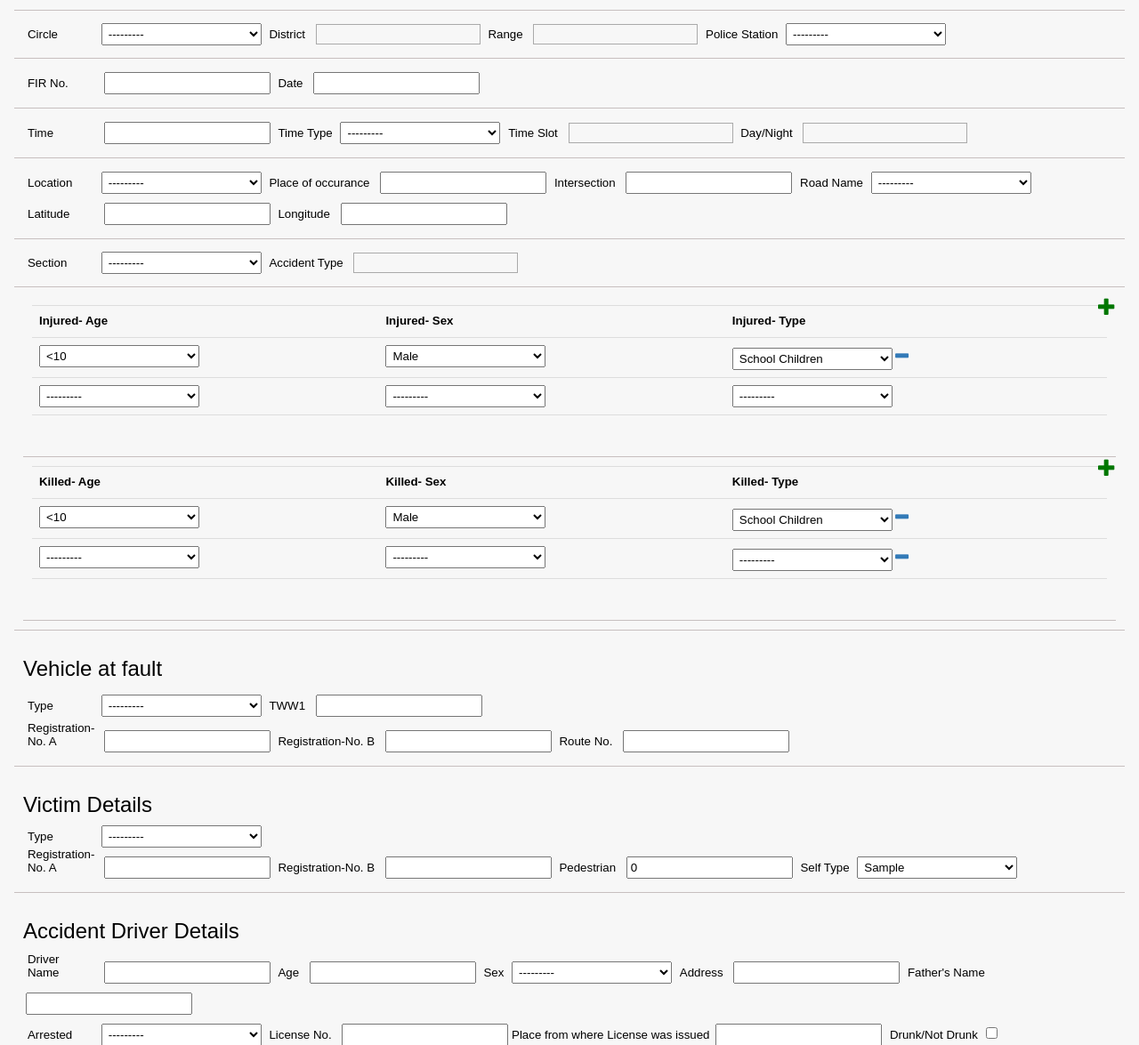
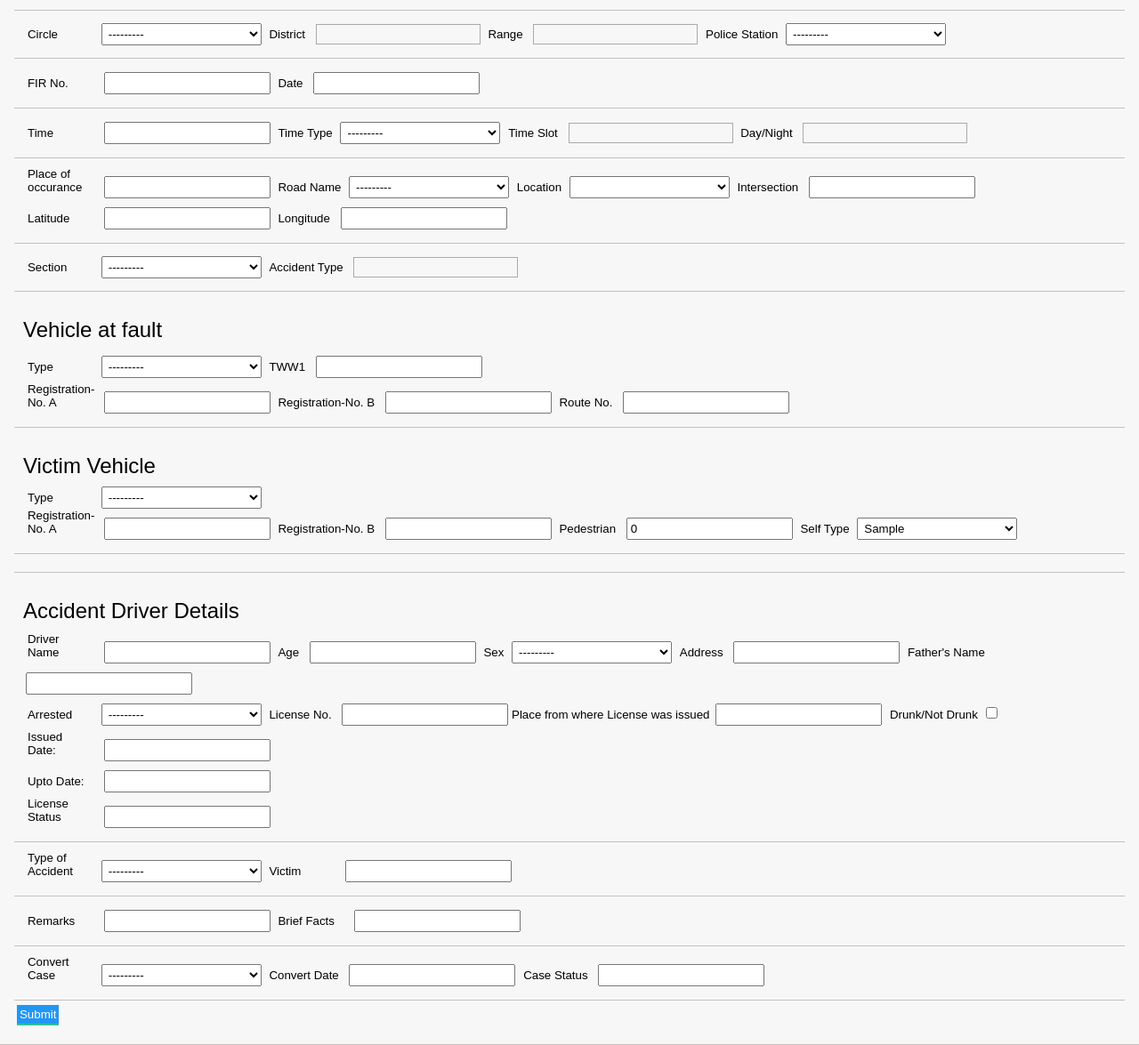
Before and after one commit to arushibutan11/AMS, a Django app: page /fir/ in a window 1280 px wide. Shown: the part 161-1336 px from the top of the page at 89% size. Run offline with Django 3.2, Linux system fonts and the light colour scheme; tables that the repository leaves empty hold one stand-in row (values such as "Sample post"); parts of the project's set-up code (start-up, migrations or seed data) failed here and were passed over; some libraries are stand-ins or nearby versions.

Commit message:
Fixed model/form issues

```diff
--- a/fir/forms.py
+++ b/fir/forms.py
@@ -8,7 +8,7 @@ import datetime
 
 class FirForm(forms.ModelForm):
     DATE_OCC = forms.DateField(required = False,
-        widget=SelectDateWidget(years=range(datetime.date.today().year - 10, datetime.date.today().year + 10)),
+        widget=SelectDateWidget(years=range(datetime.date.today().year - 1, datetime.date.today().year + 10)),
         )
     dri_lic_date_issu= forms.DateField(required=False, input_formats = settings.DATE_INPUT_FORMATS,
         widget=SelectDateWidget(years=range(datetime.date.today().year - 10, datetime.date.today().year + 10)),
--- a/fir/models.py
+++ b/fir/models.py
@@ -297,7 +297,7 @@ class details(models.Model):
         auto_choose=True,
         sort=True)
 
-    FIRNO = models.PositiveIntegerField( validators=[MaxValueValidator(9999), MinValueValidator(0)])
+    FIRNO = models.PositiveIntegerField( validators=[MaxValueValidator(9999), MinValueValidator(1)])
 
     SECTION = models.ForeignKey(sections)
 
--- a/templates/details_form.html
+++ b/templates/details_form.html
@@ -16,7 +16,9 @@ function setreadonly() {
 $('#id_DIST, #id_ACC_ID,#id_FN, #id_MONTH, #id_YEAR, #id_RNG, #id_TIME_SLOT, #id_DAY_NIGHT, #id_ACCTYPE ').prop('readonly', true);
 $('#id_DIST, #id_ACC_ID,#id_FN, #id_MONTH, #id_YEAR, #id_RNG, #id_TIME_SLOT, #id_DAY_NIGHT, #id_ACCTYPE ').css({"background-color": "rgb(247, 247, 247)"});
 $('#id_DIST, #id_ACC_ID,#id_FN, #id_MONTH, #id_YEAR, #id_RNG, #id_TIME_SLOT, #id_DAY_NIGHT, #id_ACCTYPE ').css({"border": "1px #aaaaaa solid"});
+$('#id_LOCATION').val('11');
 }
+
 </script>
 <style type="text/css">
 
@@ -39,11 +41,11 @@ select {
 }
 
 div#table2 {
-    /*display: none;*/
+    display: none;
 
 }
 div#table1 {
-    /*display: none;*/
+    display: none;
 }
 
 .form-style-6{
@@ -229,21 +231,22 @@ h2 { text-align: center; }
 </div>
 <div>
 
-<label class="firsttag">Location </label>
-{{ form.LOCATION }}
-<!--<label> Category</label>-->
-{{form.CATEGORY.as_hidden}}
-
-<label>Place of occurance  </label>
+<label class="firsttag">Place of occurance  </label>
 {{ form.PLACE_OCC }}
-
-<label>Intersection  </label>
-{{ form.Intersection}}
 
 <label for="road">Road Name </label>
 {{form.ROAD}}
 
  {{form.ROADNAME.as_hidden}}
+
+<label>Location </label>
+{{ form.LOCATION }}
+<!--<label> Category</label>-->
+{{form.CATEGORY.as_hidden}}
+
+<label>Intersection  </label>
+{{ form.Intersection}}
+
 
 <br>
 <label class="firsttag">Latitude </label>
@@ -260,6 +263,45 @@ h2 { text-align: center; }
 
   <label>Accident Type</label>
  {{ form.ACCTYPE }}
+
+</div>
+<div>
+<h3>Vehicle at fault</h3>
+
+    <label  class="firsttag">Type</label>
+{{ form.VEHTYPE1 }}
+
+
+ <label  id="tww1" visible="false">TWW1</label>
+{{ form.TWW1 }}
+
+<br>
+    <label class="firsttag" >Registration-No. A</label>
+    {{ form.RNOV1A }}
+    <label >Registration-No. B</label>
+    {{ form.RNOV1B }}
+
+    <label id="route" visible="false">Route No.</label>
+    {{ form.routeno }}
+
+</div>
+<div>
+<h3>Victim Vehicle</h3>
+
+    <label  class="firsttag">Type </label>
+{{ form.VEHTYPE2 }}
+<br>
+    <label  class="firsttag" for="regnof">Registration-No. A</label>
+    {{ form.RNOV2A }}
+    <label for="regnof">Registration-No. B</label>
+    {{ form.RNOV2B }}
+
+    <label id="Pedestrian" visible="false">Pedestrian</label>
+    {{ form.PEDESTRIAN }}
+
+    <!--<label for="board>Boarding/De-boarding</label> -->
+    <label id="self_type" visible="false">Self Type</label>
+    {{ form.SELF_TYPE }}
 
 </div>
 <div id="alltables">
@@ -311,45 +353,6 @@ h2 { text-align: center; }
     </table>
   </div>
   </div>
-<div>
-<h3>Vehicle at fault</h3>
-
-    <label  class="firsttag">Type</label>
-{{ form.VEHTYPE1 }}
-
-
- <label  id="tww1" visible="false">TWW1</label>
-{{ form.TWW1 }}
-
-<br>
-    <label class="firsttag" >Registration-No. A</label>
-    {{ form.RNOV1A }}
-    <label >Registration-No. B</label>
-    {{ form.RNOV1B }}
-
-    <label id="route" visible="false">Route No.</label>
-    {{ form.routeno }}
-
-</div>
-<div>
-<h3>Victim Details</h3>
-
-    <label  class="firsttag">Type </label>
-{{ form.VEHTYPE2 }}
-<br>
-    <label  class="firsttag" for="regnof">Registration-No. A</label>
-    {{ form.RNOV2A }}
-    <label for="regnof">Registration-No. B</label>
-    {{ form.RNOV2B }}
-
-    <label id="Pedestrian" visible="false">Pedestrian</label>
-    {{ form.PEDESTRIAN }}
-
-    <!--<label for="board>Boarding/De-boarding</label> -->
-    <label id="self_type" visible="false">Self Type</label>
-    {{ form.SELF_TYPE }}
-
-</div>
 <div>
 <h3>Accident Driver Details</h3>
 
@@ -814,15 +817,15 @@ $('.kil-formset').formset({
 $("#id_TIME_OCC").change(function () {
     var selection = document.getElementById("id_TIME_OCC").value;
 	//for day and night
-	if( selection >=0 && selection < 800 ) { document.getElementById("id_DAY_NIGHT").value = "Night"; }
-	else if(selection >=800 && selection <= 2400 ) { document.getElementById("id_DAY_NIGHT").value = "Day"; }
+	if( selection >=0800 && selection < 2100 ) { document.getElementById("id_DAY_NIGHT").value = "Day"; }
+	else if((selection >=2100 && selection <=2359) || (selection>=0000 && selection < 0800) ) { document.getElementById("id_DAY_NIGHT").value = "Night"; }
 	else { document.getElementById("id_DAY_NIGHT").value = "Unknown"; }
 
 	//for timeslot
 	if( selection >=0 && selection < 0100 ) { document.getElementById("id_TIME_SLOT").value = "0000-0100"; }
 	else if(selection >=0100 && selection < 0200 ) { document.getElementById("id_TIME_SLOT").value = "0100-0200"; }
-	else if(selection >=0200 && selection < 0300 ) { document.getElementById("id_TIME_SLOT").value = "0200-0300"; }
-	else if(selection >=0300 && selection < 0400 ) { document.getElementById("id_TIME_SLOT").value = "0300-0400"; }
+	else if(selection >=0200 && selection < 0300 ) { alert("2-3 getting selected"); document.getElementById("id_TIME_SLOT").value = "0200-0300"; }
+	else if(selection >=0300 && selection < 0400 ) { alert("3-4 getting selected"); document.getElementById("id_TIME_SLOT").value = "0300-0400"; }
 	else if(selection >=0400 && selection < 0500 ) { document.getElementById("id_TIME_SLOT").value = "0400-0500"; }
 	else if(selection >=0500 && selection < 0600 ) { document.getElementById("id_TIME_SLOT").value = "0500-0600"; }
 	else if(selection >=0600 && selection < 0700 ) { document.getElementById("id_TIME_SLOT").value = "0600-0700"; }
```
Also changed, not shown: fir/migrations/0046_auto_20170622_1505.py (added), fir/migrations/0047_auto_20170622_1538.py (added).
